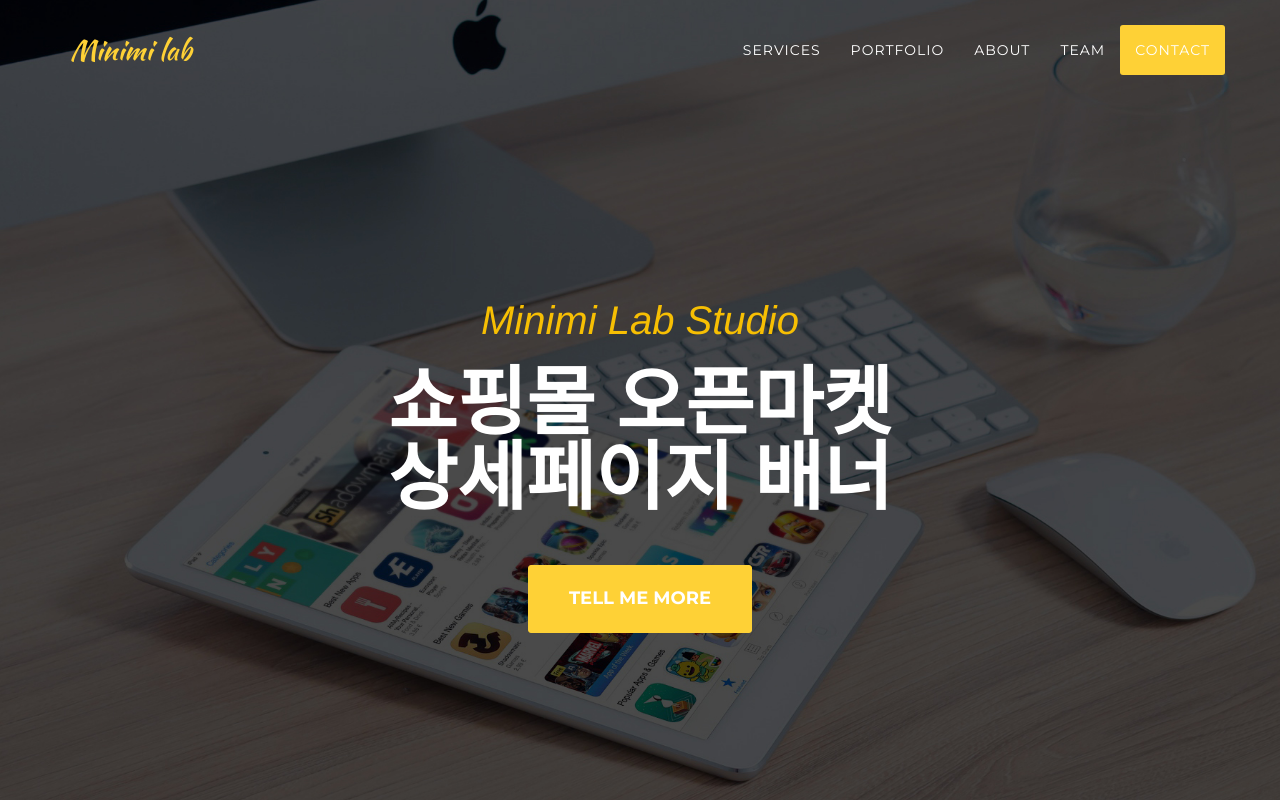
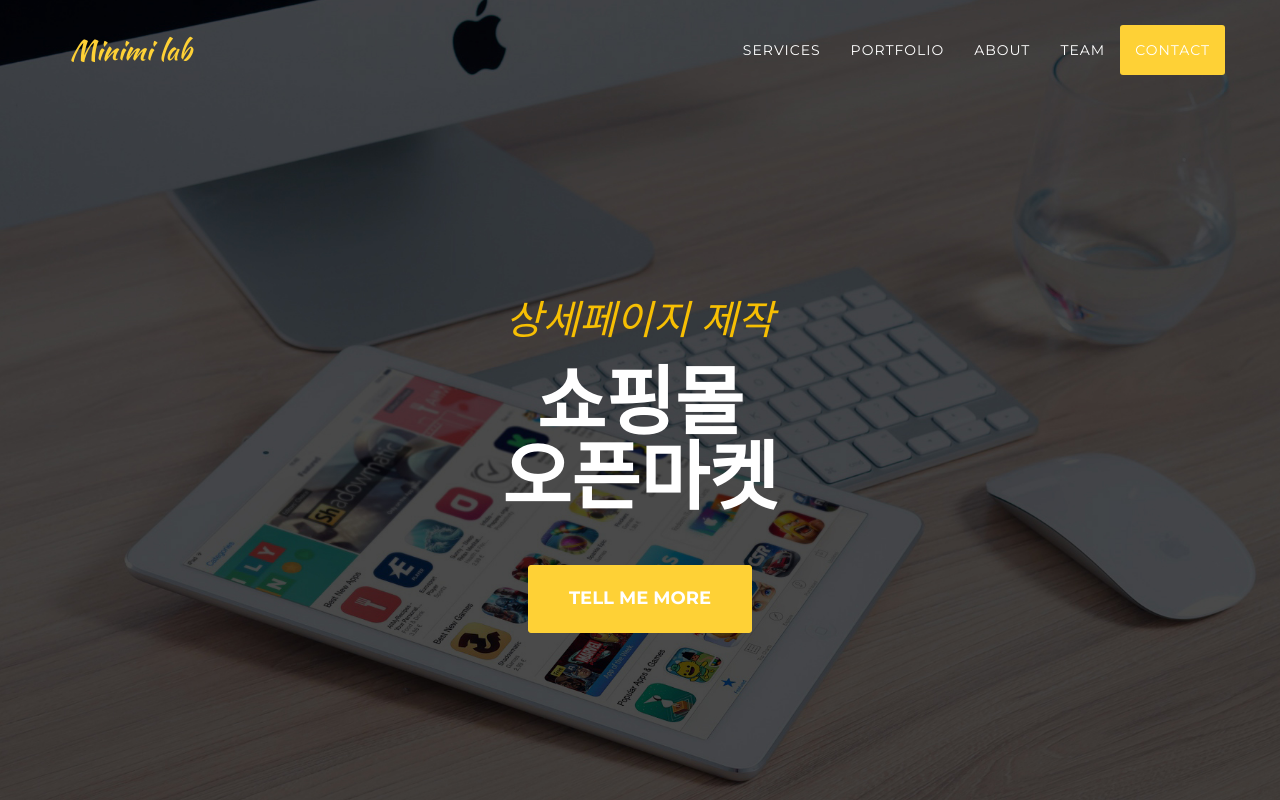
Before and after one commit to minimilab/onepage, a website: page index.html in a window 1280 px wide. Shown: the top 800 px of the page. Drawn offline with nearby package versions, Linux system fonts and the light colour scheme; a web font is replaced by a local one.

Commit message:
modify text commit

```diff
--- a/index.html
+++ b/index.html
@@ -78,8 +78,8 @@
     <header>
         <div class="container">
             <div class="intro-text">
-                <div class="intro-lead-in"style=color:#f7bf03;>Minimi Lab Studio</div>
-                <div class="intro-heading">쇼핑몰 오픈마켓 <br/>상세페이지   배너</div>
+                <div class="intro-lead-in"style=color:#f7bf03;>상세페이지 제작</div>
+                <div class="intro-heading">쇼핑몰<br/>오픈마켓</div>
                 <a href="#services" class="page-scroll btn btn-xl">Tell Me More</a>
             </div>
         </div>
```
